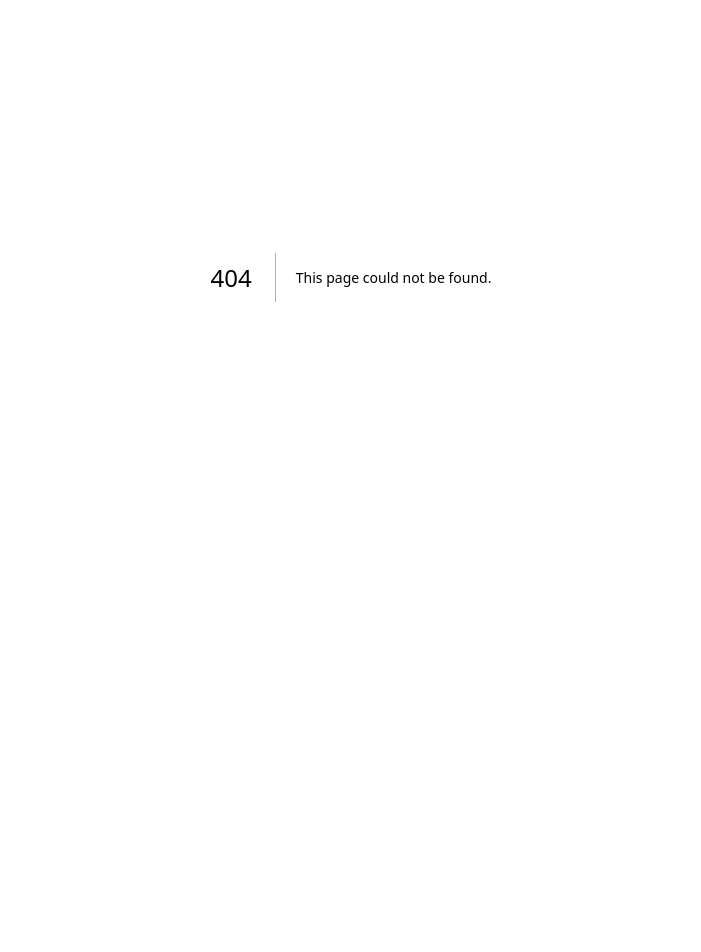
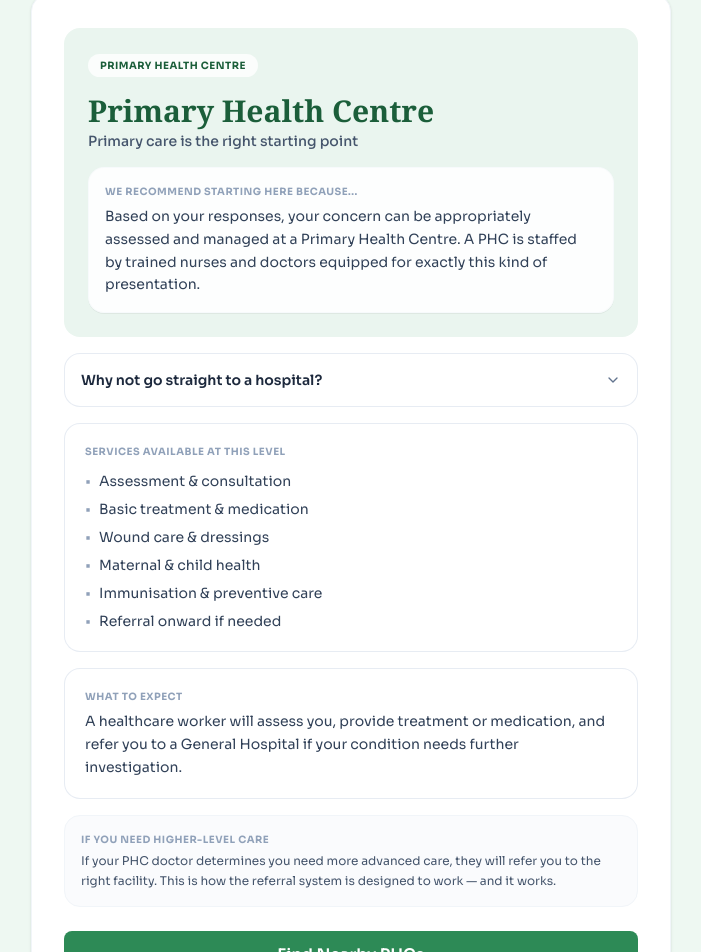
Before and after one commit to Roqeeb-dev/refernet, a Next.js app: page /find-care/guided-care/result in a window 1280 px wide. Before the commit this address had no page. Shown: the part 123-1075 px from the top of the page, without its empty margins (289-990 px from the left). Before the commit the page ends 800 px from the top, so only its background shows below. Built offline with nearby package versions, Linux system fonts and the light colour scheme.

Commit message:
FEAT: added the guided care flow

```diff
--- /dev/null
+++ b/app/(public)/find-care/guided-care/result/page.tsx
@@ -0,0 +1,153 @@
+"use client";
+
+import { useState, Suspense } from "react";
+import { useRouter, useSearchParams } from "next/navigation";
+import { ChevronDown, ChevronUp } from "lucide-react";
+import Button from "@/components/shared/Button";
+import { RECOMMENDATIONS } from "@/lib/recommendationData";
+
+function ResultContent() {
+  const router = useRouter();
+  const searchParams = useSearchParams();
+
+  const hasRedFlag = searchParams!.get("hasRedFlag") === "true";
+  const careType = hasRedFlag ? "tertiary" : "phc";
+  const config = RECOMMENDATIONS[careType];
+
+  const [isAccordionOpen, setIsAccordionOpen] = useState(false);
+
+  return (
+    <main className="w-full flex justify-center items-center py-6 px-4">
+      <div className="w-full max-w-[640px] bg-white rounded-2xl p-5 sm:p-8 border border-slate-100 shadow-sm space-y-4">
+        <div
+          className={`w-full rounded-2xl p-5 sm:p-6 ${config.accentBg} space-y-4`}
+        >
+          <span
+            className={`inline-block px-3 py-1 rounded-full text-[10px] font-bold tracking-wider uppercase ${config.accentBadgeBg} ${config.accentText}`}
+          >
+            {config.badge}
+          </span>
+
+          <div>
+            <h1
+              className={`text-2xl sm:text-3xl font-serif font-bold ${config.accentText}`}
+            >
+              {config.title}
+            </h1>
+            <p className="text-xs sm:text-sm font-medium text-slate-600 mt-0.5">
+              {config.subtitle}
+            </p>
+          </div>
+
+          {/* White Reason Box */}
+          <div className="bg-white/90 backdrop-blur-sm rounded-xl p-4 border border-slate-100/50 shadow-2xs">
+            <span className="block text-[10px] font-bold uppercase tracking-wider text-slate-400 mb-1.5">
+              WE RECOMMEND STARTING HERE BECAUSE...
+            </span>
+            <p className="text-xs sm:text-sm text-slate-700 leading-relaxed">
+              {config.reason}
+            </p>
+          </div>
+        </div>
+
+        {/* ACCORDION BOX */}
+        <div className="w-full border border-slate-200/80 rounded-xl overflow-hidden bg-white">
+          <button
+            type="button"
+            onClick={() => setIsAccordionOpen(!isAccordionOpen)}
+            className="w-full flex items-center justify-between p-4 text-left font-semibold text-xs sm:text-sm text-slate-800 hover:bg-slate-50 transition"
+          >
+            <span>{config.accordionQuestion}</span>
+            {isAccordionOpen ? (
+              <ChevronUp className="h-4 w-4 text-slate-500" />
+            ) : (
+              <ChevronDown className="h-4 w-4 text-slate-500" />
+            )}
+          </button>
+
+          {isAccordionOpen && (
+            <div className="px-4 pb-4 pt-1 border-t border-slate-100 text-xs sm:text-sm text-slate-600 space-y-3 leading-relaxed bg-slate-50/30">
+              {config.accordionAnswer.map((p, idx) => (
+                <p key={idx}>{p}</p>
+              ))}
+            </div>
+          )}
+        </div>
+
+        <div className="w-full border border-slate-200/80 rounded-xl p-4 sm:p-5 bg-white">
+          <span className="block text-[10px] font-bold uppercase tracking-wider text-slate-400 mb-3">
+            SERVICES AVAILABLE AT THIS LEVEL
+          </span>
+          <ul className="space-y-2 text-xs sm:text-sm text-slate-700">
+            {config.services.map((item, index) => (
+              <li key={index} className="flex items-start">
+                <span className="mr-2 text-slate-400">•</span>
+                <span>{item}</span>
+              </li>
+            ))}
+          </ul>
+        </div>
+
+        <div className="w-full border border-slate-200/80 rounded-xl p-4 sm:p-5 bg-white">
+          <span className="block text-[10px] font-bold uppercase tracking-wider text-slate-400 mb-1.5">
+            WHAT TO EXPECT
+          </span>
+          <p className="text-xs sm:text-sm text-slate-700 leading-relaxed">
+            {config.whatToExpect}
+          </p>
+        </div>
+
+        <div className="w-full bg-slate-50/70 border border-slate-100 rounded-xl p-4">
+          <span className="block text-[10px] font-bold uppercase tracking-wider text-slate-400 mb-1">
+            IF YOU NEED HIGHER-LEVEL CARE
+          </span>
+          <p className="text-xs text-slate-600 leading-relaxed">
+            {config.higherLevelCare}
+          </p>
+        </div>
+
+        <div className="pt-2 space-y-2.5">
+          <Button
+            variant="primary"
+            size="lg"
+            fullWidth
+            onClick={() => router.push(`/facilities?type=${config.type}`)}
+            className="!bg-[#2D8A56] hover:!bg-[#236e44]"
+          >
+            {config.primaryButtonText}
+          </Button>
+
+          <Button
+            variant="outline"
+            size="lg"
+            fullWidth
+            onClick={() => router.push("/find-care/guided-care")}
+            className="!border-slate-200 !text-slate-700 hover:!bg-slate-50"
+          >
+            Start Over
+          </Button>
+        </div>
+
+        <p className="text-[11px] text-center text-slate-400 leading-normal px-4 pt-1">
+          This tool provides guidance only and does not replace professional
+          medical advice. Always consult a healthcare provider for diagnosis and
+          treatment.
+        </p>
+      </div>
+    </main>
+  );
+}
+
+export default function ResultPage() {
+  return (
+    <Suspense
+      fallback={
+        <div className="py-20 text-center text-slate-400">
+          Loading recommendation...
+        </div>
+      }
+    >
+      <ResultContent />
+    </Suspense>
+  );
+}
--- /dev/null
+++ b/lib/recommendationData.ts
@@ -0,0 +1,75 @@
+export interface CareRecommendation {
+  type: "phc" | "tertiary";
+  badge: string;
+  title: string;
+  subtitle: string;
+  reason: string;
+  accordionQuestion: string;
+  accordionAnswer: string[];
+  services: string[];
+  whatToExpect: string;
+  higherLevelCare: string;
+  primaryButtonText: string;
+  accentBg: string;
+  accentBadgeBg: string;
+  accentText: string;
+}
+
+export const RECOMMENDATIONS: Record<"phc" | "tertiary", CareRecommendation> = {
+  phc: {
+    type: "phc",
+    badge: "PRIMARY HEALTH CENTRE",
+    title: "Primary Health Centre",
+    subtitle: "Primary care is the right starting point",
+    reason:
+      "Based on your responses, your concern can be appropriately assessed and managed at a Primary Health Centre. A PHC is staffed by trained nurses and doctors equipped for exactly this kind of presentation.",
+    accordionQuestion: "Why not go straight to a hospital?",
+    accordionAnswer: [
+      "PHCs are staffed and equipped for exactly your type of concern. Going straight to a General Hospital or Teaching Hospital means longer waits, more crowded facilities, and care resources being used by people who need them for more complex conditions.",
+      "Starting at a PHC is not settling for less — it is using the system the way it was designed, which means you get seen faster and the right resources remain available for serious emergencies.",
+    ],
+    services: [
+      "Assessment & consultation",
+      "Basic treatment & medication",
+      "Wound care & dressings",
+      "Maternal & child health",
+      "Immunisation & preventive care",
+      "Referral onward if needed",
+    ],
+    whatToExpect:
+      "A healthcare worker will assess you, provide treatment or medication, and refer you to a General Hospital if your condition needs further investigation.",
+    higherLevelCare:
+      "If your PHC doctor determines you need more advanced care, they will refer you to the right facility. This is how the referral system is designed to work — and it works.",
+    primaryButtonText: "Find Nearby PHCs",
+    accentBg: "bg-[#EAF5EF]",
+    accentBadgeBg: "bg-white/80",
+    accentText: "text-[#1B5E3A]",
+  },
+  tertiary: {
+    type: "tertiary",
+    badge: "TERTIARY / SPECIALIST",
+    title: "Specialist / Teaching Hospital",
+    subtitle: "Specialist-level care is recommended",
+    reason:
+      "Your responses suggest a condition that may need specialist assessment, advanced diagnostics, or procedures beyond what a General Hospital can provide.",
+    accordionQuestion: "Why is tertiary care recommended?",
+    accordionAnswer: [
+      "Your reported symptoms indicate specific red flags or complexities that require immediate specialized evaluation or advanced diagnostic infrastructure available at tertiary facilities.",
+    ],
+    services: [
+      "Specialist consultations",
+      "Advanced diagnostics (MRI, CT)",
+      "Surgery & complex procedures",
+      "Intensive care",
+      "Sub-specialist units",
+    ],
+    whatToExpect:
+      "Expect referrals for advanced imaging (MRI, CT, ultrasound), specialist consultations, and possible admission for monitoring or treatment.",
+    higherLevelCare:
+      "In some cases, a referral letter from a General Hospital or GP may be required. Call ahead to confirm.",
+    primaryButtonText: "Find Specialist Hospitals",
+    accentBg: "bg-[#EBF3FF]",
+    accentBadgeBg: "bg-white/80",
+    accentText: "text-[#1E40AF]",
+  },
+};
```
